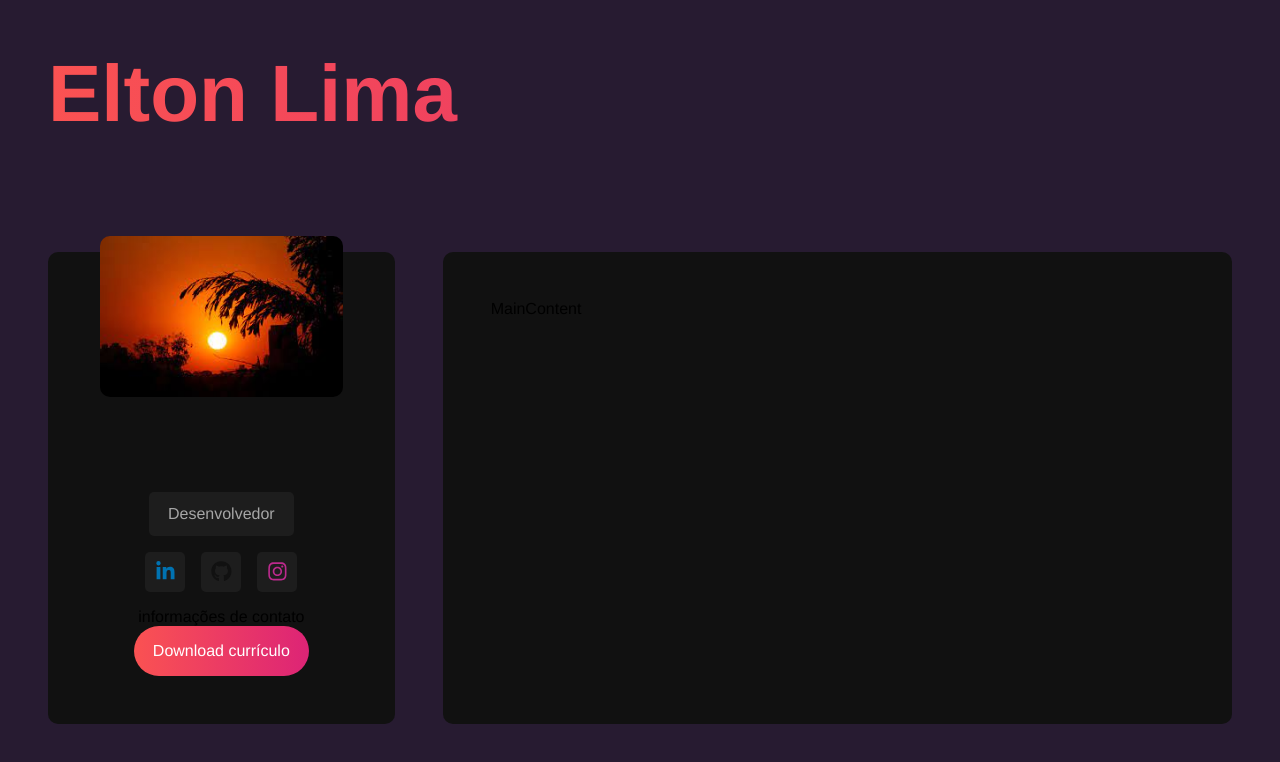
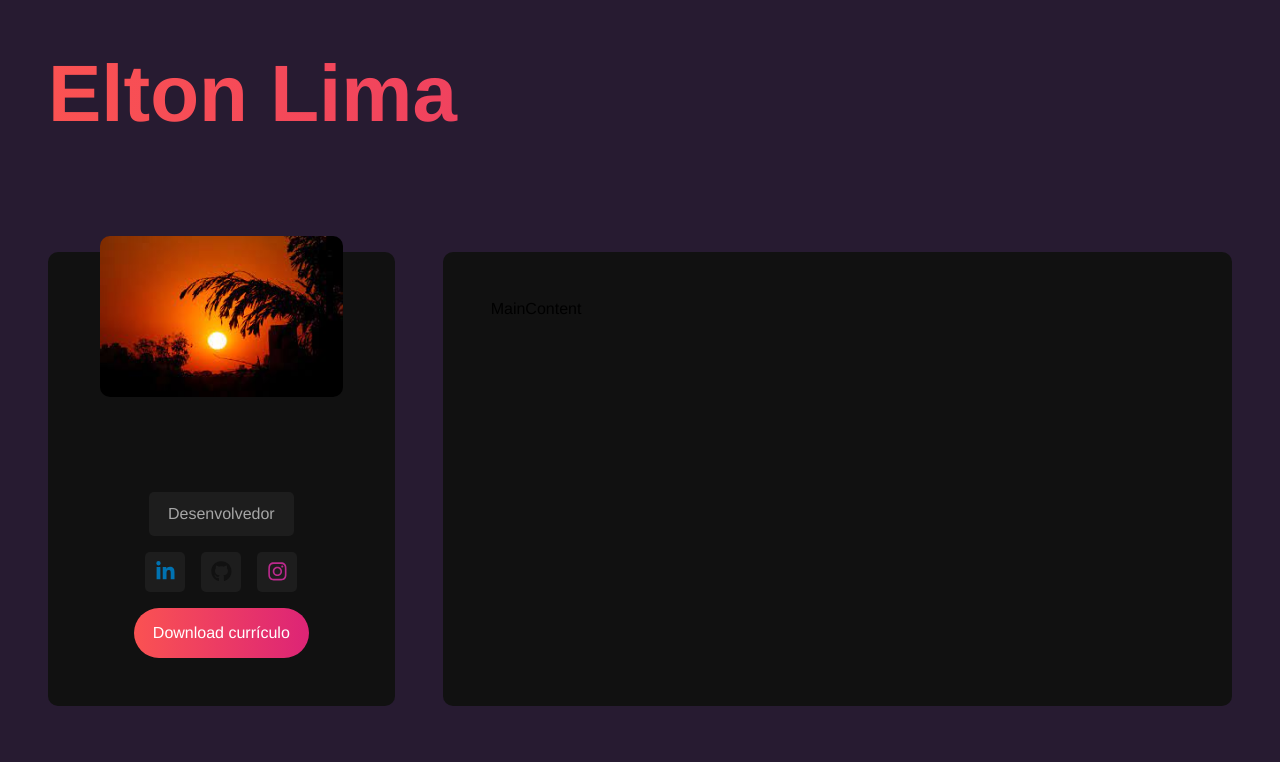
Before and after one commit to eltonathayde/portifolio-React-sass, a React (Vite) app in the folder vite-project/: page / in a window 1280 px wide. Shown: the top 762 px of the page. Built offline with nearby package versions, Linux system fonts and the light colour scheme.

Commit message:
criacao do componente de informacoes pessoais

```diff
--- a/vite-project/src/components/Sidebar.jsx
+++ b/vite-project/src/components/Sidebar.jsx
@@ -2,6 +2,7 @@ import Avatar from "../img/transferir.jpg";
 
 // componentes
 import SocialNetworks from "./SocialNetworks";
+import informationContainer from "./informationContainer";
 
 import "../styles/components/sidebar.sass";
 
@@ -11,7 +12,7 @@ const Sidebar = () => {
       <img src={Avatar} alt="Elton Lima" />
       <p className="title">Desenvolvedor</p>
       <SocialNetworks />
-      <p>informações de contato</p>
+      <informationContainer />
       <a href="" className="btn">
         Download currículo
       </a>
--- /dev/null
+++ b/vite-project/src/components/informationContainer.jsx
@@ -0,0 +1,7 @@
+import "../styles/components/informationContainer.sass";
+
+const informationContainer = () => {
+  return <div>informationContainer</div>;
+};
+
+export default informationContainer;
```
Also changed, not shown: vite-project/src/styles/components/informationContainer.sass (added).
